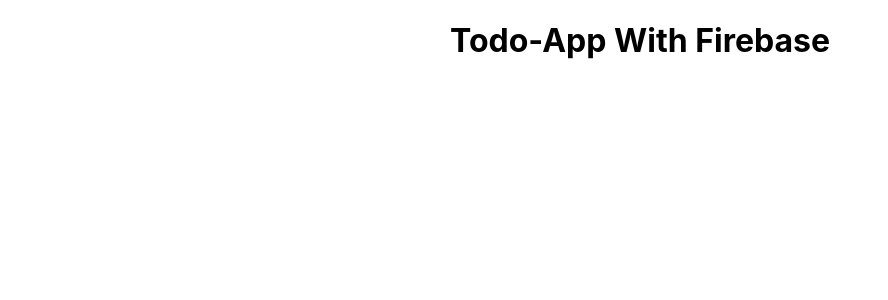
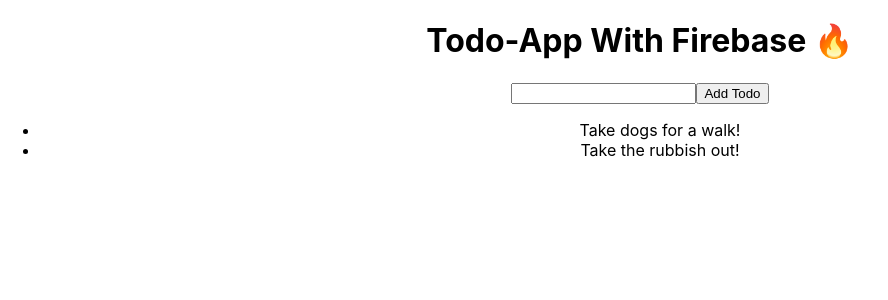
Before and after one commit to dgabor92/todo_app, a React (Create React App) app: page / in a window 1280 px wide. Shown: the top 300 px of the page, without its empty margins (0-888 px from the left). Built offline with nearby package versions, Linux system fonts and the light colour scheme.

Commit message:
setup the input and button

```diff
--- a/src/App.js
+++ b/src/App.js
@@ -1,10 +1,41 @@
-import React from "react";
+import React, { useState } from "react";
 import "./App.css";
 
 function App() {
+  const [todos, setTodos] = useState([
+    "Take dogs for a walk!",
+    "Take the rubbish out!",
+  ]); // short time memory for the app; it will disappier when you refresh the page
+
+  const [input, setInput] = useState("");
+
+  const addTodo = (event) => {
+    // this will fire off when we click the button
+    event.preventDefault(); // this will stop the refresh
+    console.log("I'm working");
+    setTodos([...todos, input]);
+    setInput("");
+  };
+
   return (
     <div className="App">
-      <h1>Todo-App With Firebase</h1>
+      <h1>Todo-App With Firebase 🔥</h1>
+
+      <form>
+        <input
+          value={input}
+          onChange={(event) => setInput(event.target.value)}
+        />
+        <button type="submit" onClick={addTodo}>
+          Add Todo
+        </button>
+      </form>
+
+      <ul>
+        {todos.map((todo) => (
+          <li>{todo}</li> //going through the todo array and list the first one then through again and list the second
+        ))}
+      </ul>
     </div>
   );
 }
```
